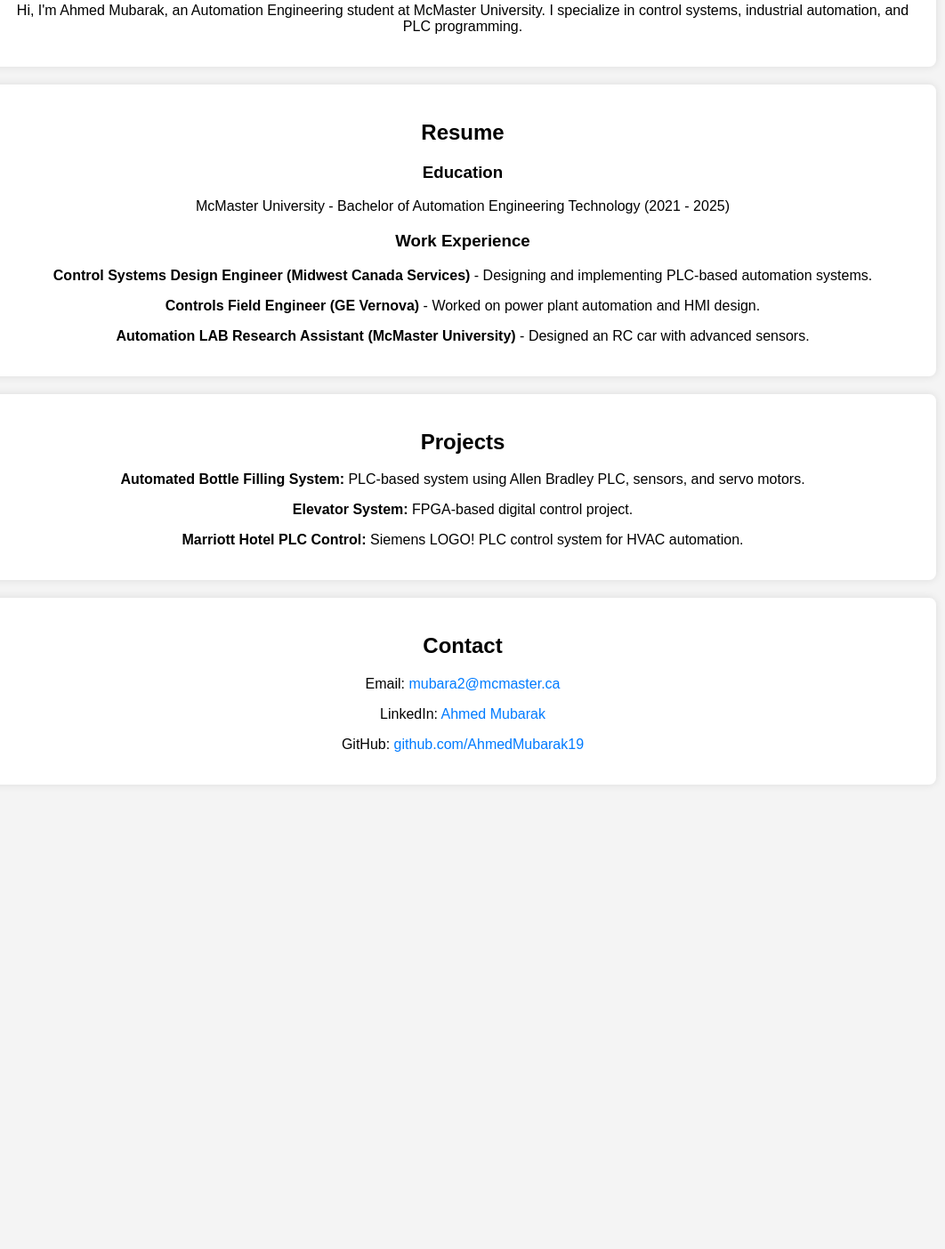
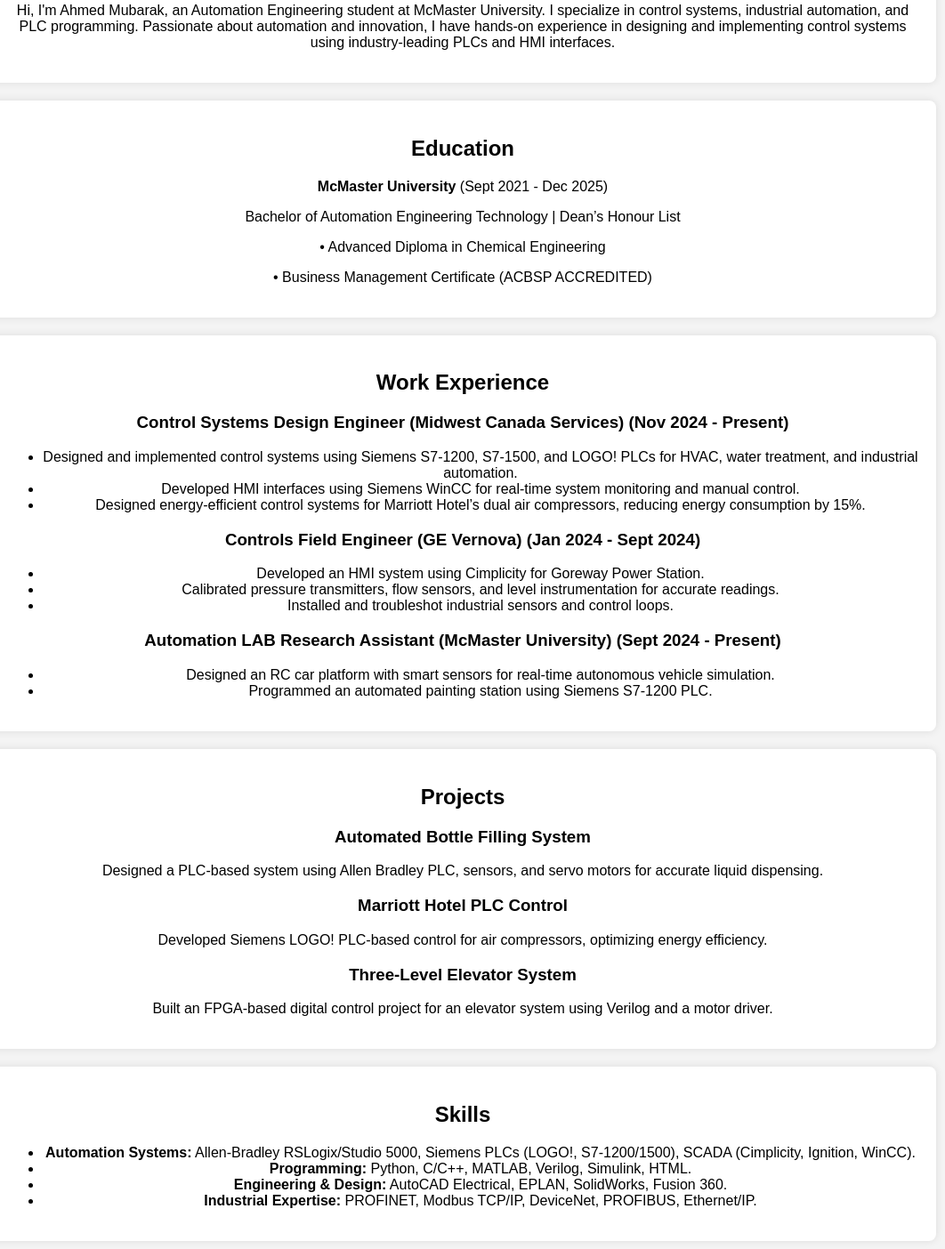
Before and after one commit to AhmedMubarak19/AhmedMubarak19.github.io, a plain HTML site: page index.html in a window 1280 px wide. Shown: the part 296-1700 px from the top of the page at 89% size, without its empty margins (120-1182 px from the left). Before the commit the page ends 1198 px from the top, so only its background shows below. Drawn offline with Linux system fonts and the light colour scheme.

Commit message:
Update index.html

```diff
--- a/index.html
+++ b/index.html
@@ -13,8 +13,10 @@
         <nav>
             <ul>
                 <li><a href="#about">About</a></li>
-                <li><a href="#resume">Resume</a></li>
+                <li><a href="#education">Education</a></li>
+                <li><a href="#experience">Work Experience</a></li>
                 <li><a href="#projects">Projects</a></li>
+                <li><a href="#skills">Skills</a></li>
                 <li><a href="#contact">Contact</a></li>
             </ul>
         </nav>
@@ -22,24 +24,60 @@
 
     <section id="about">
         <h2>About Me</h2>
-        <p>Hi, I'm Ahmed Mubarak, an Automation Engineering student at McMaster University. I specialize in control systems, industrial automation, and PLC programming.</p>
+        <p>Hi, I'm Ahmed Mubarak, an Automation Engineering student at McMaster University. I specialize in control systems, industrial automation, and PLC programming. Passionate about automation and innovation, I have hands-on experience in designing and implementing control systems using industry-leading PLCs and HMI interfaces.</p>
     </section>
 
-    <section id="resume">
-        <h2>Resume</h2>
-        <h3>Education</h3>
-        <p>McMaster University - Bachelor of Automation Engineering Technology (2021 - 2025)</p>
-        <h3>Work Experience</h3>
-        <p><b>Control Systems Design Engineer (Midwest Canada Services)</b> - Designing and implementing PLC-based automation systems.</p>
-        <p><b>Controls Field Engineer (GE Vernova)</b> - Worked on power plant automation and HMI design.</p>
-        <p><b>Automation LAB Research Assistant (McMaster University)</b> - Designed an RC car with advanced sensors.</p>
+    <section id="education">
+        <h2>Education</h2>
+        <p><b>McMaster University</b> (Sept 2021 - Dec 2025)</p>
+        <p>Bachelor of Automation Engineering Technology | Dean’s Honour List</p>
+        <p>• Advanced Diploma in Chemical Engineering</p>
+        <p>• Business Management Certificate (ACBSP ACCREDITED)</p>
+    </section>
+
+    <section id="experience">
+        <h2>Work Experience</h2>
+        <h3>Control Systems Design Engineer (Midwest Canada Services) (Nov 2024 - Present)</h3>
+        <ul>
+            <li>Designed and implemented control systems using Siemens S7-1200, S7-1500, and LOGO! PLCs for HVAC, water treatment, and industrial automation.</li>
+            <li>Developed HMI interfaces using Siemens WinCC for real-time system monitoring and manual control.</li>
+            <li>Designed energy-efficient control systems for Marriott Hotel’s dual air compressors, reducing energy consumption by 15%.</li>
+        </ul>
+
+        <h3>Controls Field Engineer (GE Vernova) (Jan 2024 - Sept 2024)</h3>
+        <ul>
+            <li>Developed an HMI system using Cimplicity for Goreway Power Station.</li>
+            <li>Calibrated pressure transmitters, flow sensors, and level instrumentation for accurate readings.</li>
+            <li>Installed and troubleshot industrial sensors and control loops.</li>
+        </ul>
+
+        <h3>Automation LAB Research Assistant (McMaster University) (Sept 2024 - Present)</h3>
+        <ul>
+            <li>Designed an RC car platform with smart sensors for real-time autonomous vehicle simulation.</li>
+            <li>Programmed an automated painting station using Siemens S7-1200 PLC.</li>
+        </ul>
     </section>
 
     <section id="projects">
         <h2>Projects</h2>
-        <p><b>Automated Bottle Filling System:</b> PLC-based system using Allen Bradley PLC, sensors, and servo motors.</p>
-        <p><b>Elevator System:</b> FPGA-based digital control project.</p>
-        <p><b>Marriott Hotel PLC Control:</b> Siemens LOGO! PLC control system for HVAC automation.</p>
+        <h3>Automated Bottle Filling System</h3>
+        <p>Designed a PLC-based system using Allen Bradley PLC, sensors, and servo motors for accurate liquid dispensing.</p>
+
+        <h3>Marriott Hotel PLC Control</h3>
+        <p>Developed Siemens LOGO! PLC-based control for air compressors, optimizing energy efficiency.</p>
+
+        <h3>Three-Level Elevator System</h3>
+        <p>Built an FPGA-based digital control project for an elevator system using Verilog and a motor driver.</p>
+    </section>
+
+    <section id="skills">
+        <h2>Skills</h2>
+        <ul>
+            <li><b>Automation Systems:</b> Allen-Bradley RSLogix/Studio 5000, Siemens PLCs (LOGO!, S7-1200/1500), SCADA (Cimplicity, Ignition, WinCC).</li>
+            <li><b>Programming:</b> Python, C/C++, MATLAB, Verilog, Simulink, HTML.</li>
+            <li><b>Engineering & Design:</b> AutoCAD Electrical, EPLAN, SolidWorks, Fusion 360.</li>
+            <li><b>Industrial Expertise:</b> PROFINET, Modbus TCP/IP, DeviceNet, PROFIBUS, Ethernet/IP.</li>
+        </ul>
     </section>
 
     <section id="contact">
```
